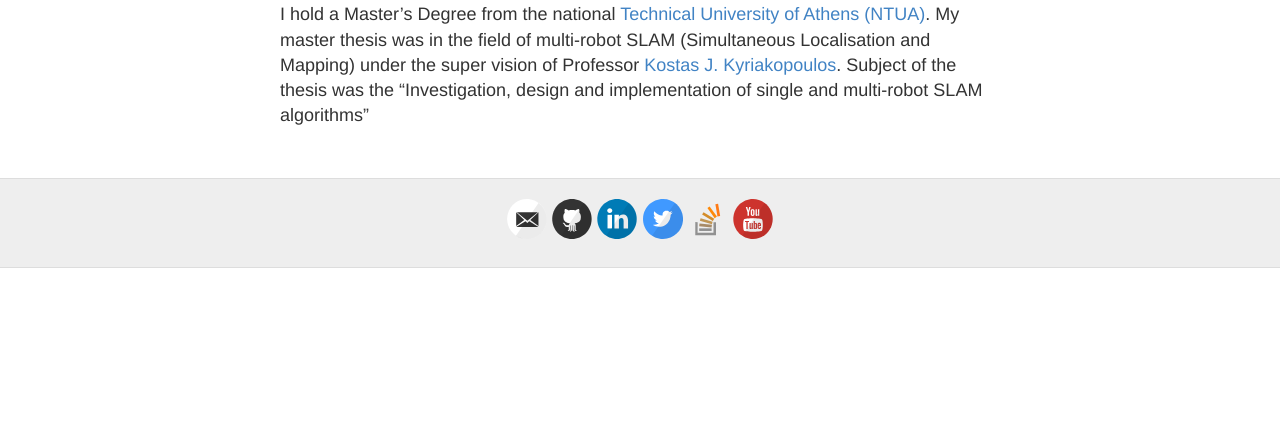
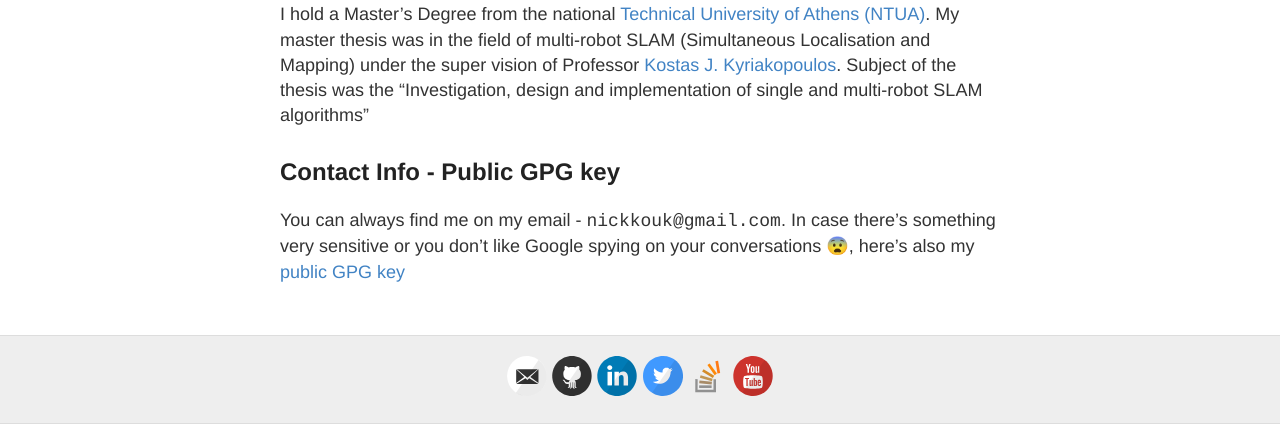
Before and after one commit to bergercookie/bergercookie.github.io, a Jekyll site: the page built from about.md, in a window 1280 px wide, cut to the strip 474-900 px from the top of the page. Built offline with Jekyll 4.4.1, drawn with Linux system fonts in a browser that asks for light colours; emoji names are drawn with the system emoji font.

Commit message:
Add public GPG key

```diff
--- a/about.md
+++ b/about.md
@@ -21,3 +21,10 @@ of Professor [Kostas J.
 Kyriakopoulos](http://www.controlsystemslab.gr/kkyria/). Subject of the thesis
 was the "Investigation, design and implementation of single and multi-robot SLAM
 algorithms"
+
+## Contact Info - Public GPG key
+
+You can always find me on my email - `nickkouk@gmail.com`.
+In case there's something very sensitive or you don't like Google
+spying on your conversations :fearful:, here's also my [public GPG
+key](/res/pub_gpg.key)
```
Also changed, not shown: 2 other files.
